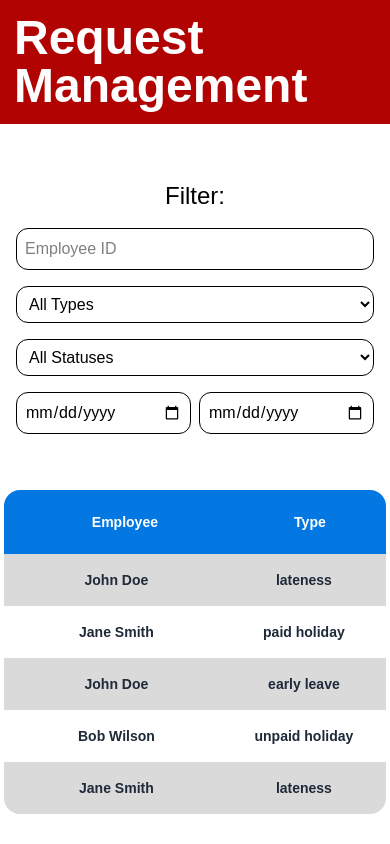
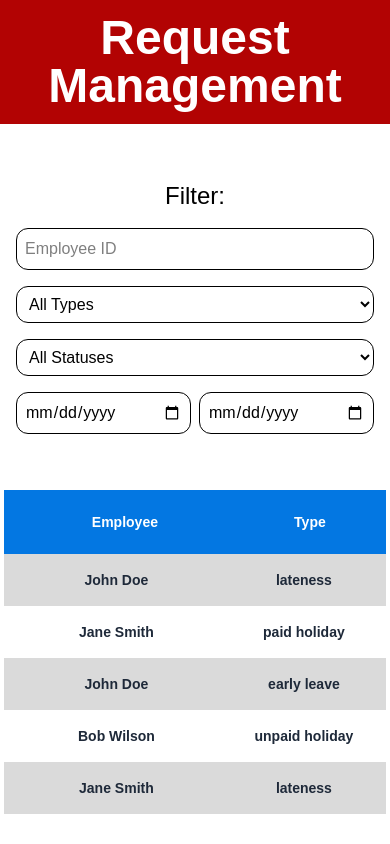
Before and after one commit to blazingbhavneek/workhourssync, a Next.js app: page /requestDashboard in a window 390 px wide. Built offline with nearby package versions, Linux system fonts and the light colour scheme.

Commit message:
changed some css

```diff
--- a/src/app/requestDashboard/page.jsx
+++ b/src/app/requestDashboard/page.jsx
@@ -112,7 +112,7 @@ const RequestDashboard = () => {
 
     return (
         <div className="w-screen min-h-screen bg-white font-black flex flex-col justify-start gap-10 items-center pb-2.5">
-            <div className='text-white bg-[#b20303] text-5xl flex flex-row justify-center items-center w-full h-auto p-3.5'>
+            <div className='text-center text-white bg-[#b20303] text-5xl flex flex-row justify-center items-center w-full h-auto p-3.5'>
                 Request Management
             </div>
 
@@ -168,7 +168,7 @@ const RequestDashboard = () => {
             </div>
 
             {/* Requests Table */}
-            <div className='text-gray-800 text-sm max-h-[800px] bg-transparent overflow-scroll flex flex-col justify-center w-[98%] md:w-[90%] rounded-2xl'>
+            <div className='text-gray-800 text-sm max-h-[800px] bg-transparent overflow-scroll flex flex-col justify-center w-[98%] md:w-[90%]'>
                 <div className="min-w-[1500px] h-auto flex flex-col">
                         {/* Table Header */}
                         <div className="bg-[#0377e2] flex flex-row justify-around items-center p-2.5 text-white text-center">
```
